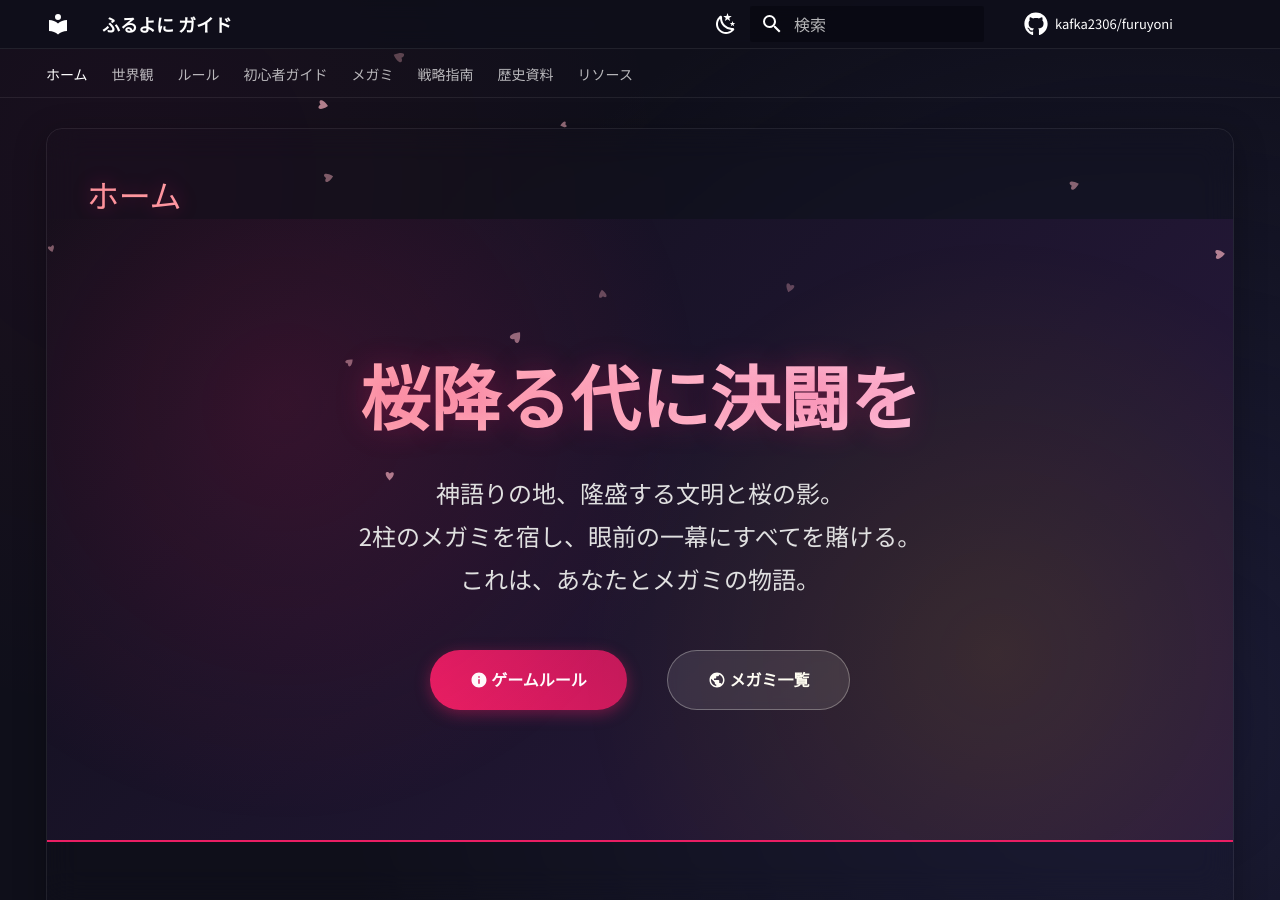
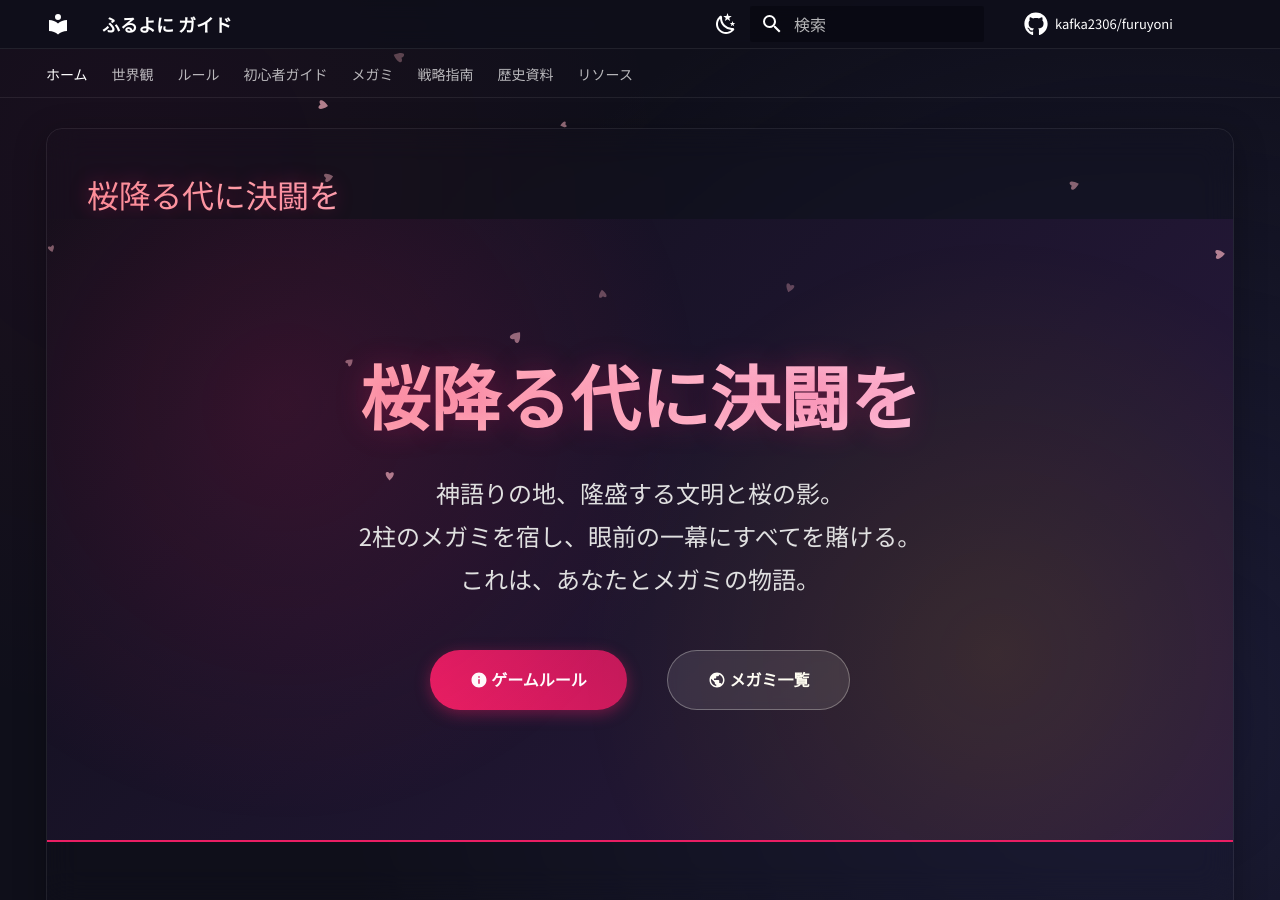
Before and after one commit to KAFKA2306/furuyoni, an MkDocs documentation site: the page built from docs/index.md, in a window 1280 px wide and 900 px high. Built offline with MkDocs 1.6.1 and Material for MkDocs 9.7.7, drawn with Linux system fonts in a browser that asks for light colours; comment, search, counter and statistics services are not loaded.

Commit message:
fix: add H1 heading to index.md for check-links audit

```diff
--- a/docs/index.md
+++ b/docs/index.md
@@ -3,6 +3,8 @@ hide:
   - navigation
   - toc
 ---
+
+# 桜降る代に決闘を
 
 <div class="hero-section">
     <div class="hero-title">桜降る代に決闘を</div>
```
